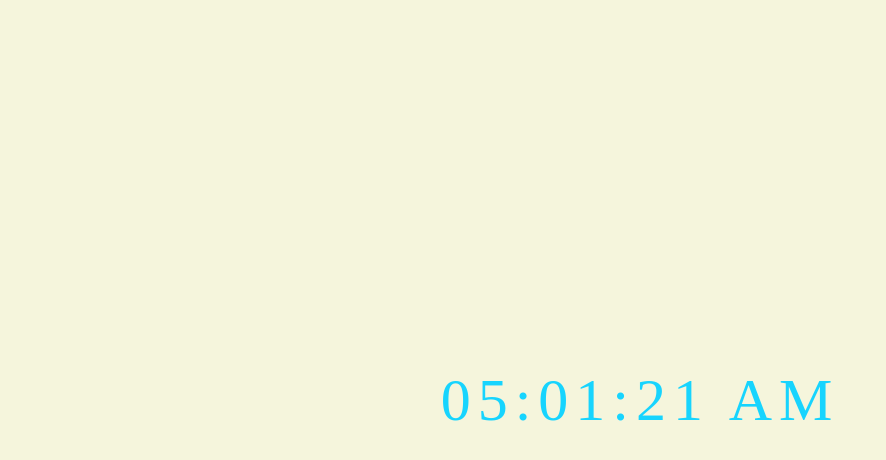
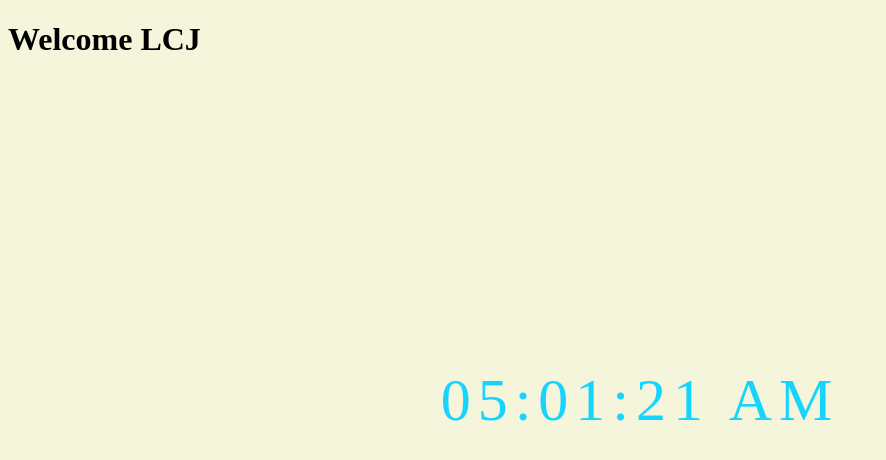
Before and after one commit to tprandle/JSClock, a plain HTML site: page index.html in a window 1280 px wide. Shown: the whole page, without its empty margins (0-886 px from the left). Drawn offline with Linux system fonts and the light colour scheme.

Commit message:
Update index.html

```diff
--- a/index.html
+++ b/index.html
@@ -8,6 +8,7 @@
 </head>
 <body>
 <div id="MyClockDisplay" class="clock" onload="showTime()"></div>
+<h1> Welcome LCJ </h1>
 <script src="script.js"></script>
 </body>
 </html>
```
